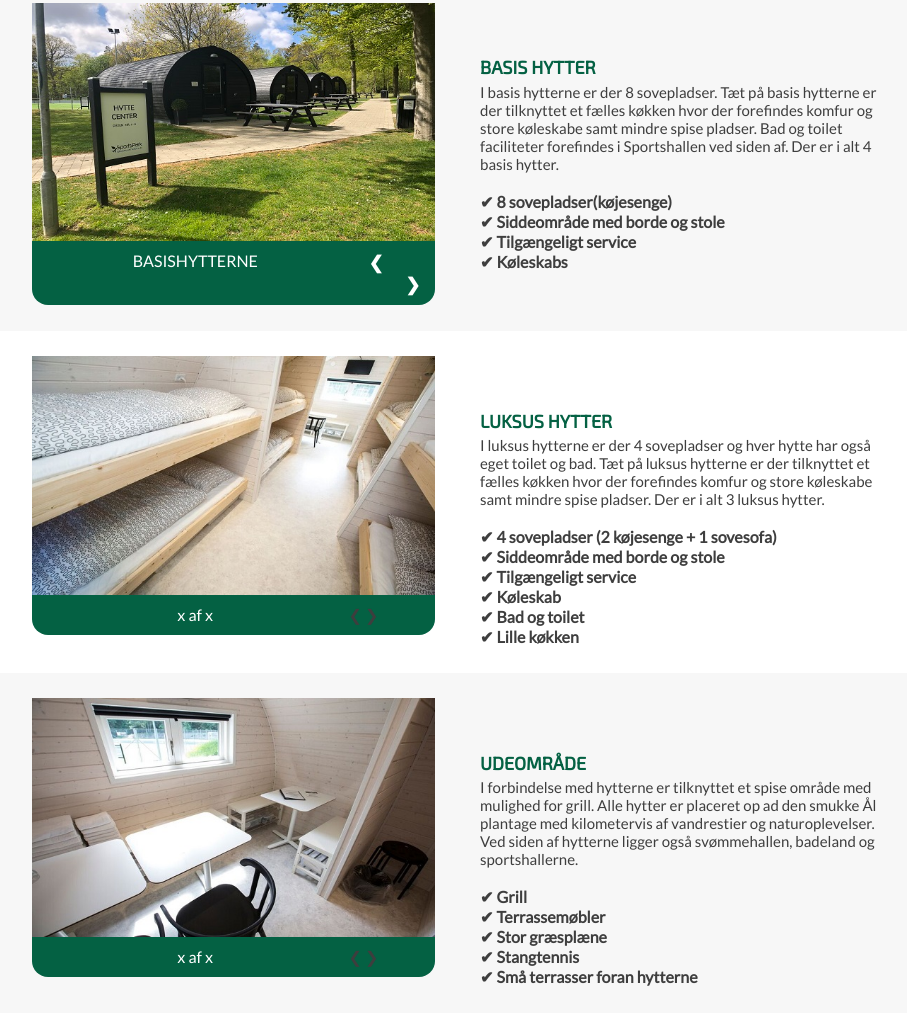
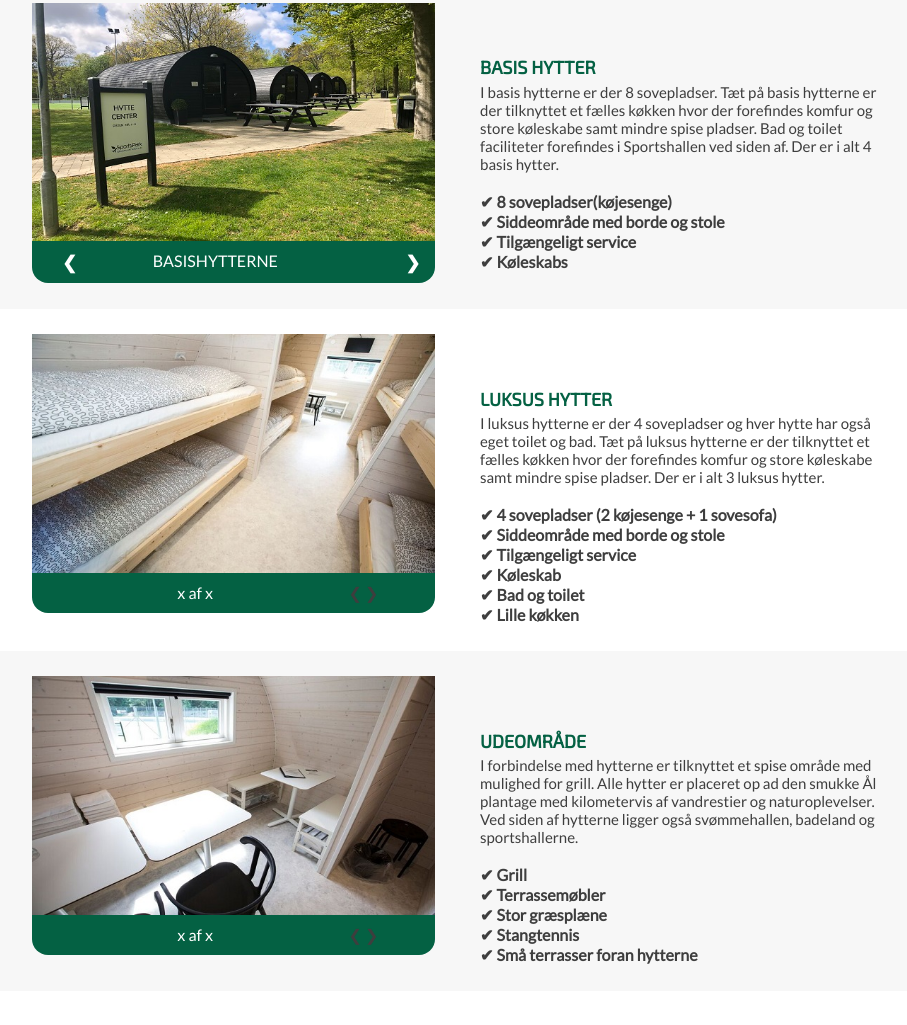
Before and after one commit to fbreichmann/Eksamensprojekt, a plain HTML site: page Sportspark/pages/hytter.html in a window 1280 px wide. Shown: the part 662-1687 px from the top of the page, without its empty margins (160-1067 px from the left). Drawn offline with Linux system fonts and the light colour scheme; files whose address does not match are found by name.

Commit message:
det lykkes!!
Nu skal der bare ses om det kan gøres med de andre to gallarier!!

```diff
--- a/Sportspark/pages/hytter.html
+++ b/Sportspark/pages/hytter.html
@@ -76,9 +76,10 @@
   </div>
 
         <div class="slider-area">
-            <div class="dot-container-hyt"><span class="xofx">BASISHYTTERNE</span></div>
+            <div class="dot-container-hyt">
+             <a class="btnPrev" onclick="plusSlides(-1)">&#10094;</a>
+            <span class="xofx">BASISHYTTERNE</span></div>
             <!-- Next and previous buttons -->
-  <a class="btnPrev" onclick="plusSlides(-1)">&#10094;</a>
   <a class="btnNext" onclick="plusSlides(1)">&#10095;</a>
         </div>
 
```
